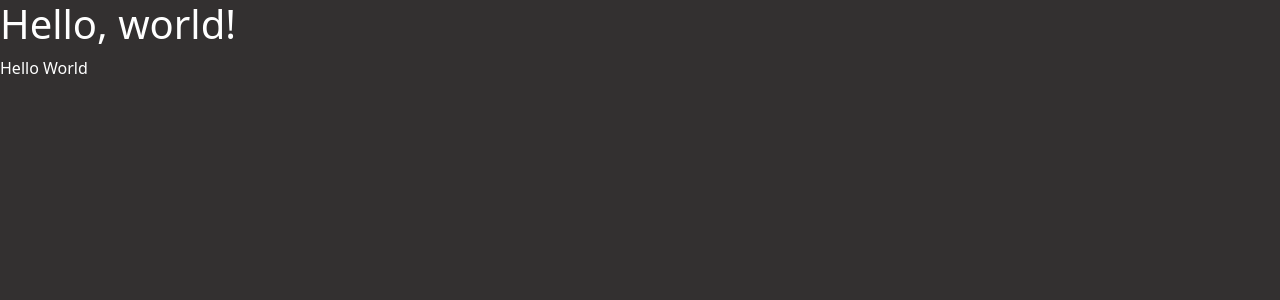
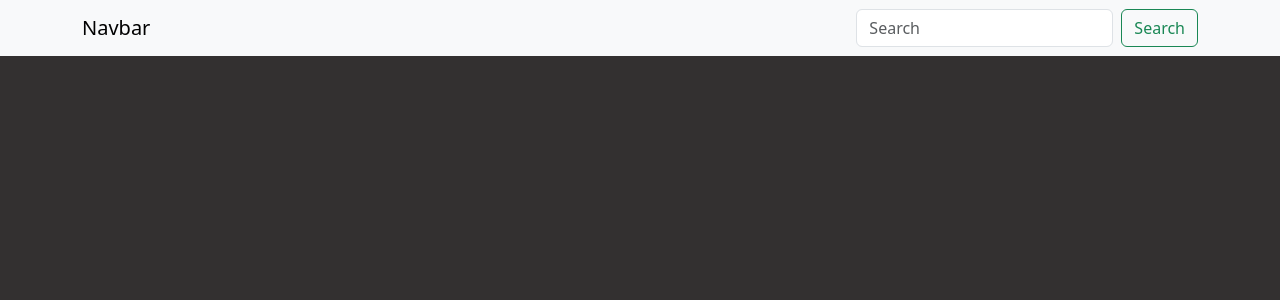
Before and after one commit to jmroczkowski99/django-djheatblog, a Django app: page / in a window 1280 px wide. Shown: the top 300 px of the page. Run offline with Django 4.2, Linux system fonts and the light colour scheme.

Commit message:
feat: add navbar

```diff
--- a/djheatblog/djheatblog/templates/base/base.html
+++ b/djheatblog/djheatblog/templates/base/base.html
@@ -11,7 +11,6 @@
     <link rel="stylesheet" href = "{% static 'css/main.css' %}">
   </head>
   <body>
-    <h1>Hello, world!</h1>
 
     {% block template %}
     {% endblock %}
--- /dev/null
+++ b/djheatblog/djheatblog/templates/base/navbar.html
@@ -0,0 +1,20 @@
+<nav class="navbar navbar-expand-lg bg-body-tertiary">
+  <div class="container">
+
+    <a class="navbar-brand" href="#">Navbar</a>
+
+    <button class="navbar-toggler" type="button" data-bs-toggle="collapse" data-bs-target="#navbarSupportedContent" aria-controls="navbarSupportedContent" aria-expanded="false" aria-label="Toggle navigation">
+      <span class="navbar-toggler-icon"></span>
+    </button>
+
+    <div class="collapse navbar-collapse" id="navbarSupportedContent">
+      <ul class="navbar-nav me-auto mb-2 mb-lg-0">
+
+      </ul>
+      <form class="d-flex" role="search">
+        <input class="form-control me-2" type="search" placeholder="Search" aria-label="Search">
+        <button class="btn btn-outline-success" type="submit">Search</button>
+      </form>
+    </div>
+  </div>
+</nav>
--- a/djheatblog/djheatblog/templates/blog/index.html
+++ b/djheatblog/djheatblog/templates/blog/index.html
@@ -1,9 +1,9 @@
 {% extends "../base/base.html"%}
 
 {% block title %}
-
+Heat Blog
 {% endblock %}
 
 {% block template %}
-Hello World
+{% include "../base/navbar.html" %}
 {% endblock %}
```
